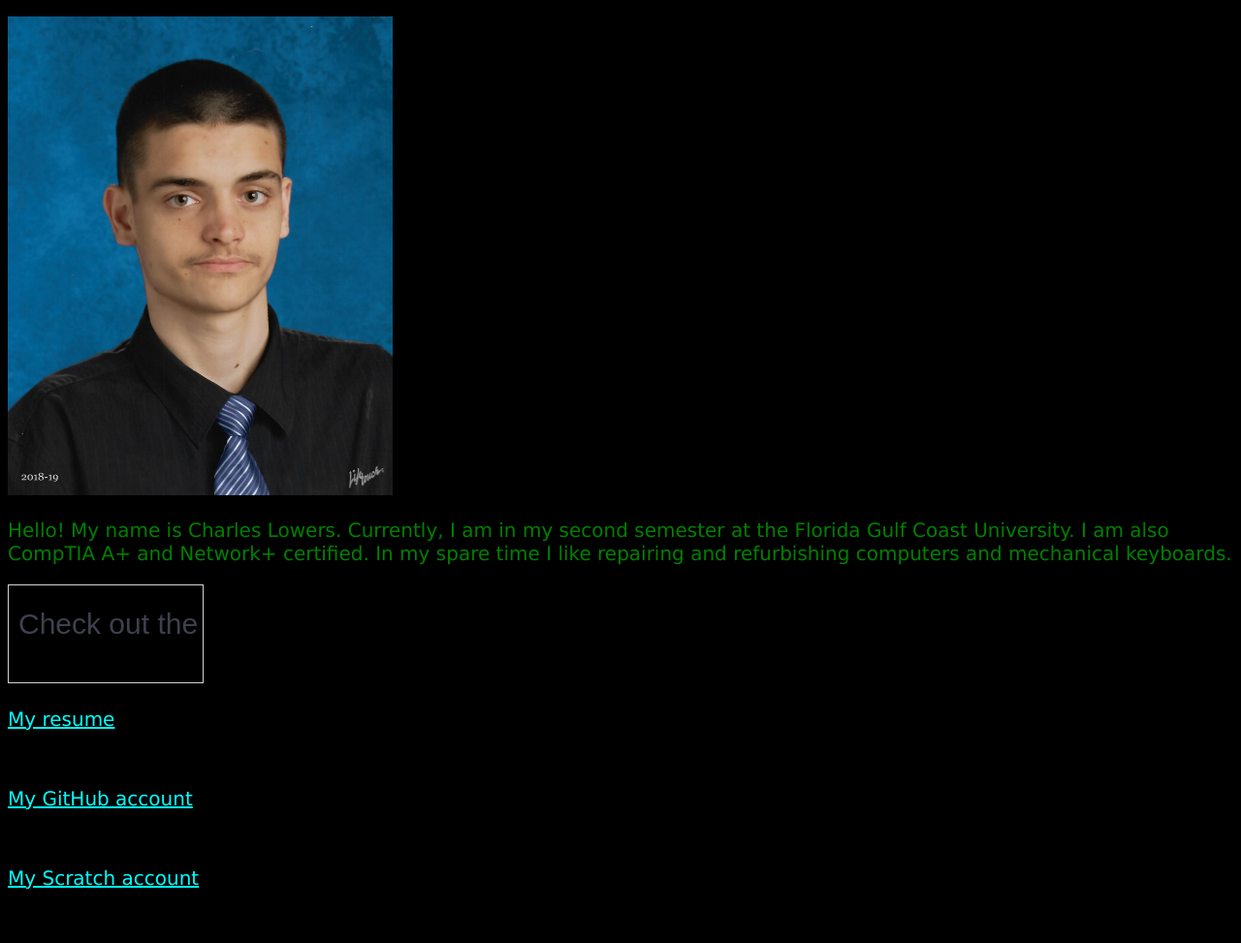
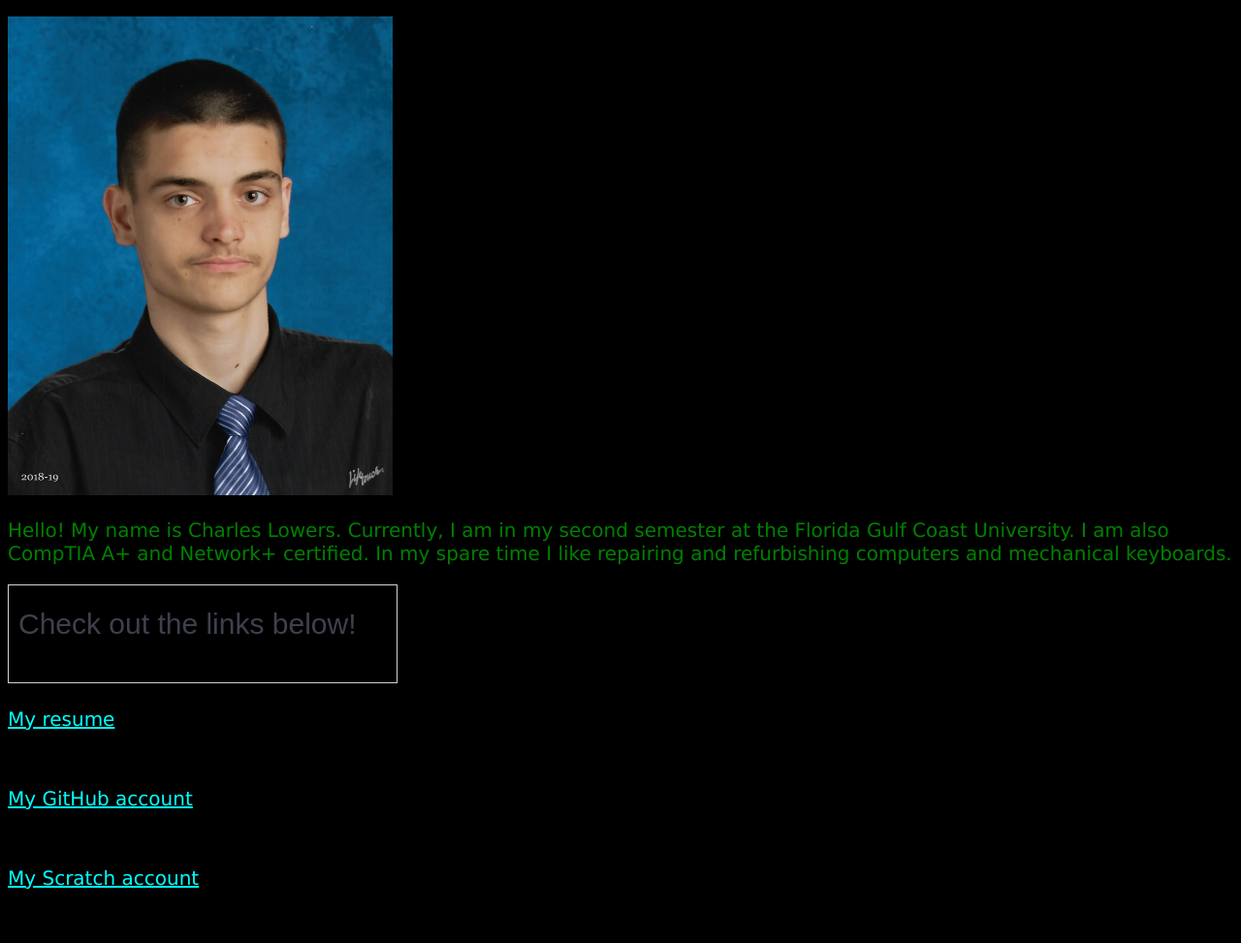
Before and after one commit to calowers7624/website, a plain HTML site: page index.html in a window 1280 px wide. Shown: the part 110-1083 px from the top of the page at 97% size. Drawn offline with Linux system fonts and the light colour scheme.

Commit message:
Update index.html

```diff
--- a/index.html
+++ b/index.html
@@ -13,7 +13,7 @@ Main page with brief summary-->
 		<h2>About Me</h2>
 			<img src="./media/Scan.jpg" alt="Charles Lowers  face" height="493.75" width="396.5">
 		<p id="aboutme">Hello! My name is Charles Lowers. Currently, I am in my second semester at the Florida Gulf Coast University. I am also CompTIA A+ and Network+ certified. In my spare time I like repairing and refurbishing computers and mechanical keyboards.</p>
-<p><canvas id="myCanvas" width="200" height="100" style="border:1px solid #d3d3d3;">
+<p><canvas id="myCanvas" width="400" height="100" style="border:1px solid #d3d3d3;">
 Your browser does not support the HTML5 canvas tag.</canvas>
 
 <script>
```
